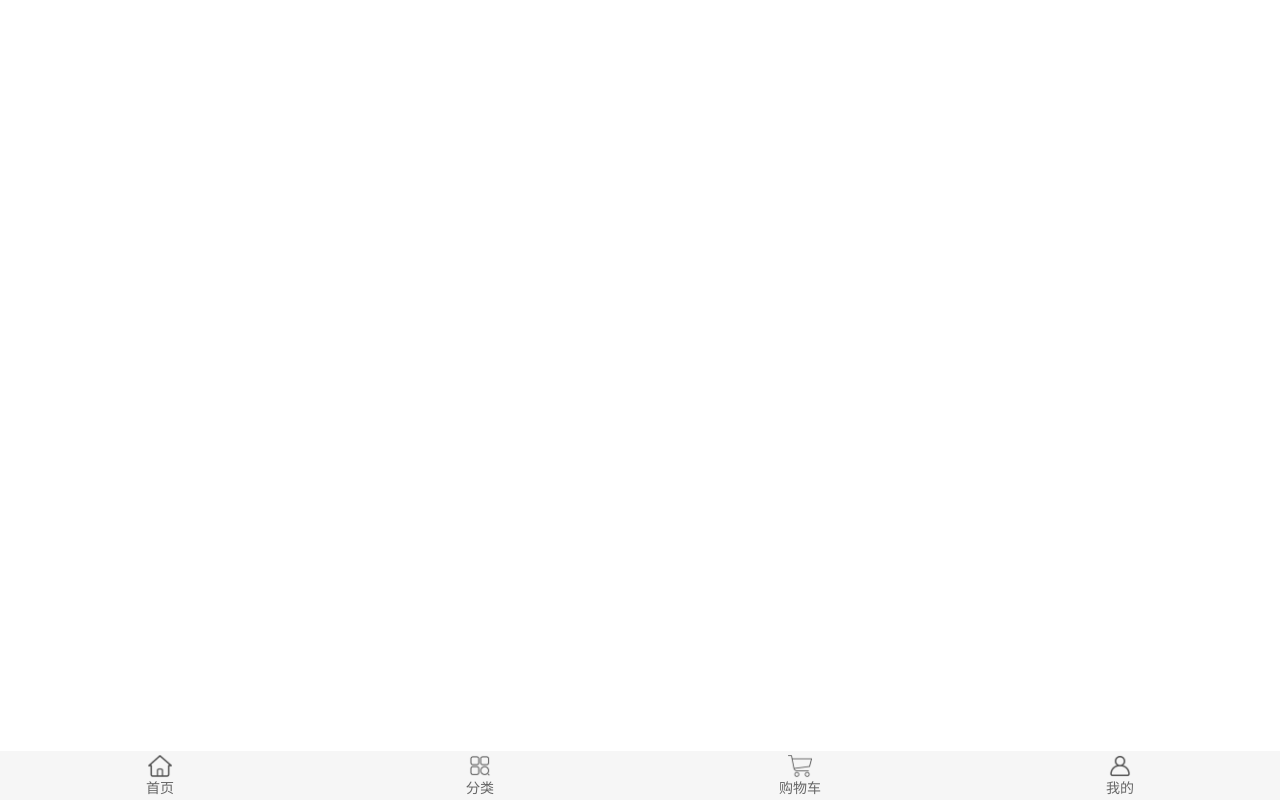
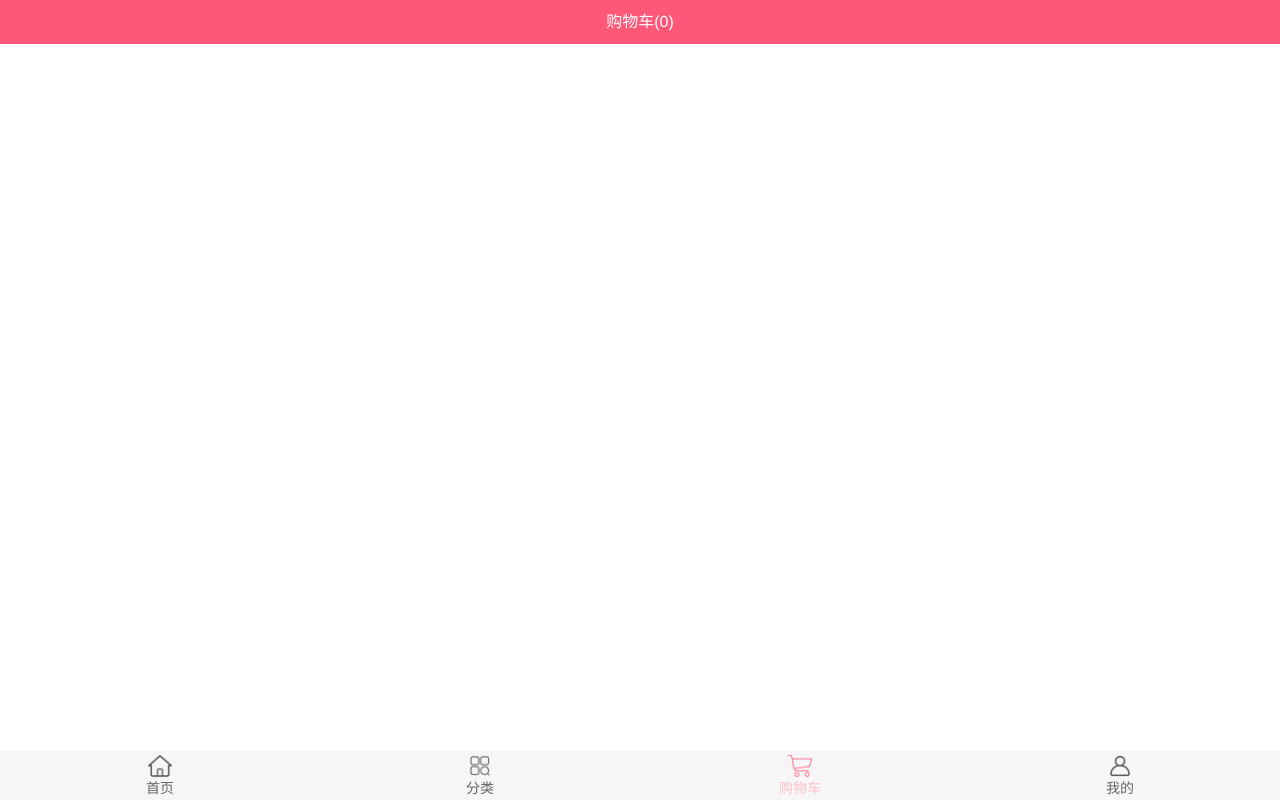
Before and after one commit to gyd1997/vue-mall, a Vue app: page /cart in a window 1280 px wide. Before the commit this address led to /. Built offline with nearby package versions, Linux system fonts and the light colour scheme.

Commit message:
'购物车商品列表展示'

```diff
--- a/src/store/getters.js
+++ b/src/store/getters.js
@@ -1,5 +1,8 @@
 export default {
   cartLength(state) {
     return state.cartList.length
+  },
+  cartList(state) {
+    return state.cartList
   }
 }
--- a/src/views/cart/Cart.vue
+++ b/src/views/cart/Cart.vue
@@ -3,16 +3,20 @@
     <navbar class="navbar">
       <div slot="center">购物车({{cartLength}})</div>
     </navbar>
+    <cart-list/>
   </div>
 </template>
 
 <script>
+  import { mapGetters } from 'vuex'
   import Navbar from 'components/common/navbar/Navbar'
+  import CartList from './childCpn/CartList'
 
   export default {
     name: 'Cart',
     components: {
-      Navbar
+      Navbar,
+      CartList
     },
     computed: {
       ...mapGetters(['cartLength'])
--- /dev/null
+++ b/src/views/cart/childCpn/CartList.vue
@@ -0,0 +1,37 @@
+<template>
+  <div class="cart-list">
+    <b-scroll class="content">
+      <cart-list-item
+        v-for="(item, index) of cartList"
+        :key="index"
+        :product="item"
+      />
+    </b-scroll>
+  </div>
+</template>
+
+<script>
+  import BScroll from 'components/common/scroll/BScroll'
+  import CartListItem from './CartListItem'
+  import { mapGetters } from 'vuex'
+  export default {
+    name: "CartList",
+    computed: {
+      ...mapGetters(['cartList'])
+    },
+    components: {
+      BScroll,
+      CartListItem
+    }
+  }
+</script>
+
+<style scoped>
+  .cart-list {
+    height: calc(100vh - 44px - 49px);
+  }
+  .content {
+    height: 100%;
+    overflow: hidden;
+  }
+</style>
--- /dev/null
+++ b/src/views/cart/childCpn/CartListItem.vue
@@ -0,0 +1,23 @@
+<template>
+  <div>
+    {{product}}
+  </div>
+</template>
+
+<script>
+  export default {
+    name: "CartListItem",
+    props: {
+      product: {
+        type: Object,
+        default() {
+          return {}
+        }
+      }
+    }
+  }
+</script>
+
+<style scoped>
+
+</style>
```
